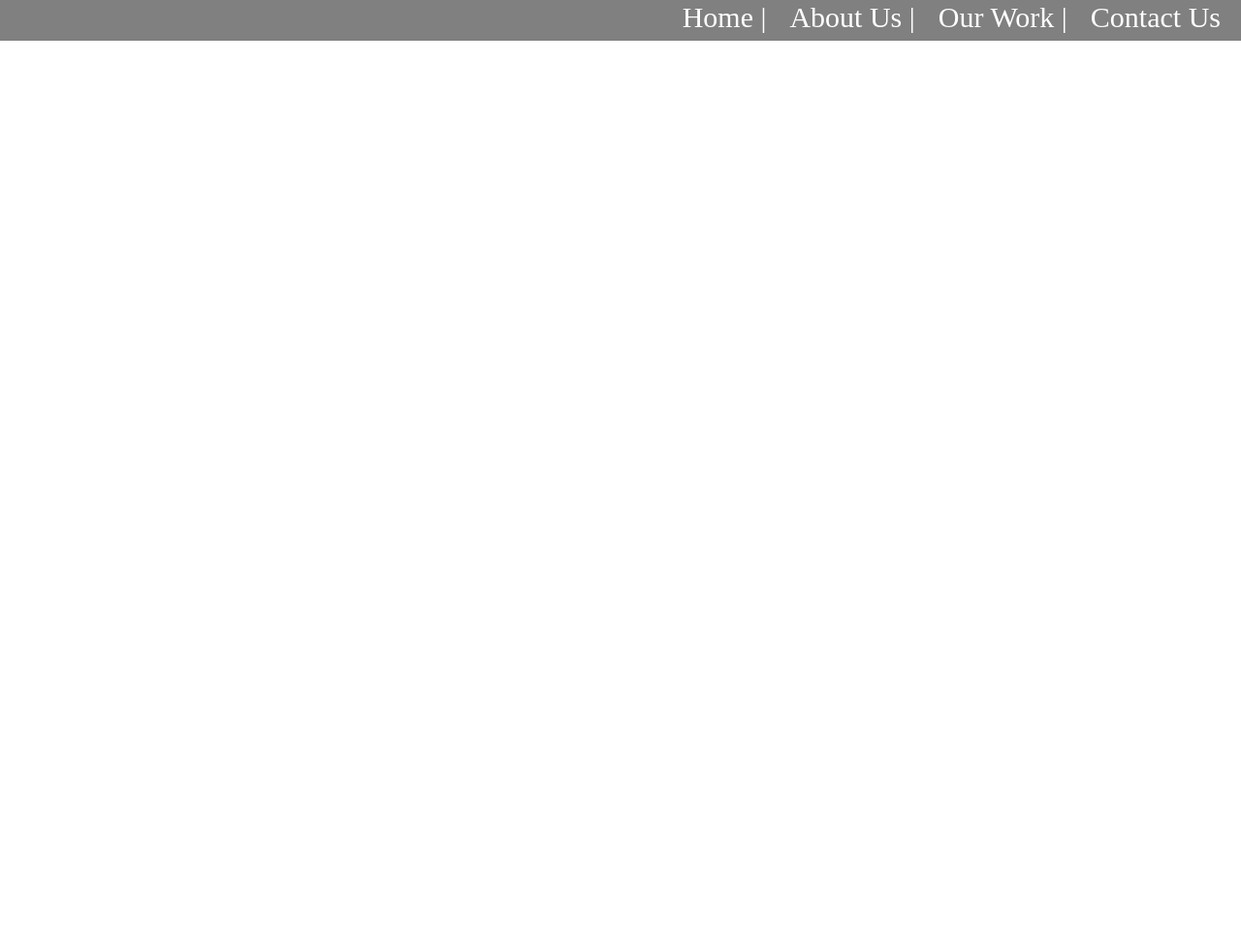
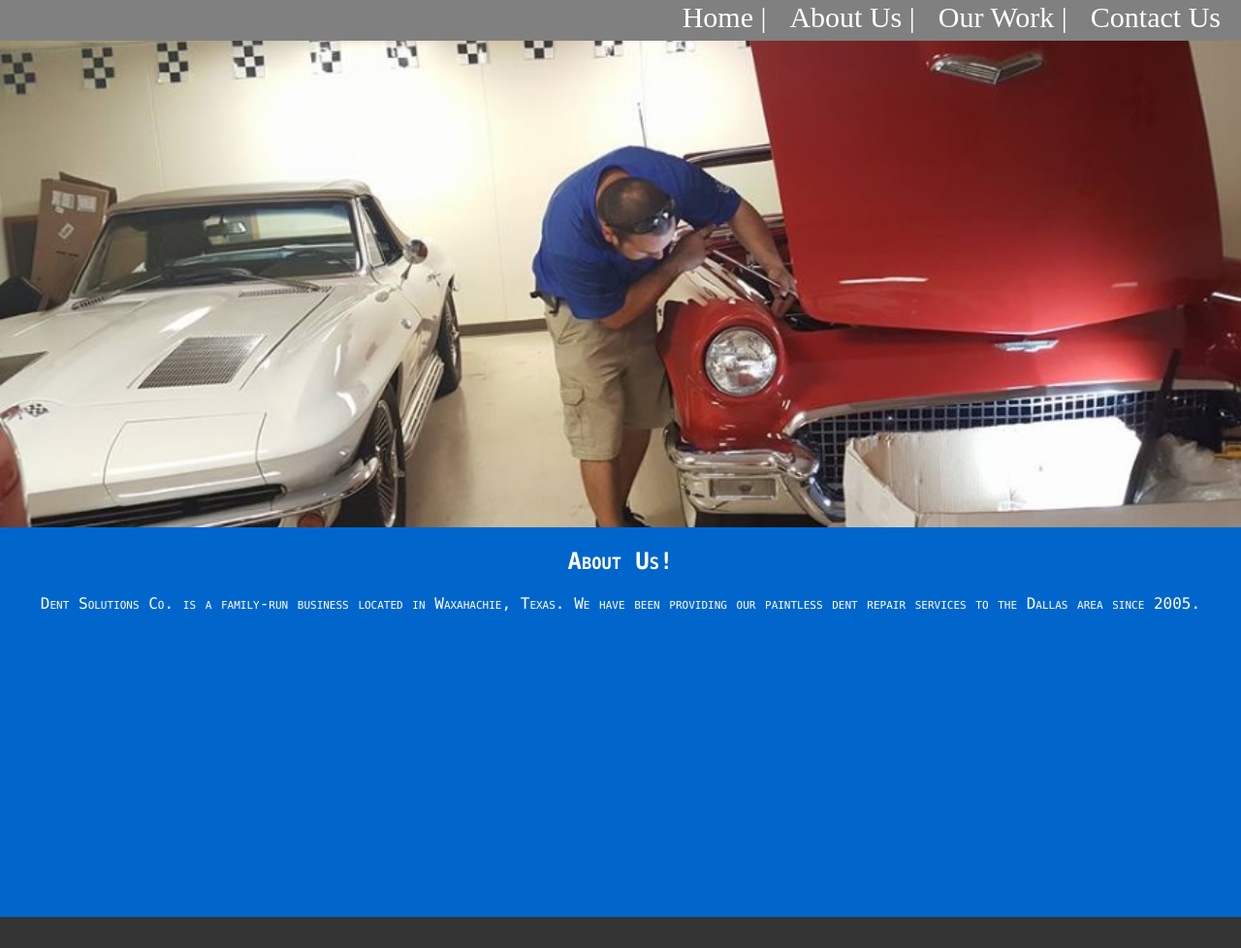
Before and after one commit to DamonFoster/DentSolutionsCo, a PHP site: page /about.html in a window 1280 px wide. Shown: the part 78-1056 px from the top of the page at 97% size. Before the commit the page ends 120 px from the top, so only its background shows below. Run offline with PHP 8.4, Linux system fonts and the light colour scheme.

Commit message:
added background pic and some info on about

```diff
--- a/about.html
+++ b/about.html
@@ -21,6 +21,16 @@
 			</ul>
 
 		</div>
+
+		<section id="aboutPic"></section>
+
+		<section id="about">
+
+				<h1>About Us!</h1>
+				<p>Dent Solutions Co. is a family-run business located in Waxahachie, Texas. We have been providing our paintless dent repair services to the Dallas area since 2005. </p>
+		</section>
+
+		<footer></footer>
 	</div>
 </body>
 </html>
--- a/contact.html
+++ b/contact.html
@@ -21,6 +21,11 @@
 			</ul>
 
 		</div>
+
+		<section id="contact"></section>
+
+		<footer></footer>
+
 	</div>
 </body>
 </html>
--- a/index.html
+++ b/index.html
@@ -25,7 +25,7 @@
 
 		<section id="home">
 
-			<h1>Content</h1>
+
 
 		</section>
 
--- a/style.css
+++ b/style.css
@@ -52,6 +52,10 @@ a {
 	color: white;
 }
 
+.gold {
+	color: gold;
+}
+
 a:link {
 	color: white;
 	text-decoration: none;
@@ -73,6 +77,28 @@ a:hover {
     -o-background-size: cover;
 }
 
+#aboutPic {
+	height: 500px;
+	margin:0;
+	padding: 1px;
+	background: url(./img/joshWork.jpg) no-repeat center center scroll;
+    -webkit-background-size: cover;
+    -moz-background-size: cover;
+    background-size: cover;
+    -o-background-size: cover;
+}
+
+#about {
+	height: 400px;
+	background: #0066CC;
+	margin:0;
+	padding:1px;
+	color:white;
+	text-align: center;
+	font-family: "Lucida Sans Typewriter", "Lucida Console", monaco, "Bitstream Vera Sans Mono", monospace;
+	font-variant: small-caps;
+}
+
 footer {
 	background: #333333;
 	height: 30px;
--- a/work.html
+++ b/work.html
@@ -21,6 +21,11 @@
 			</ul>
 
 		</div>
+
+		<section id="work"></section>
+
+		<footer></footer>
+
 	</div>
 </body>
 </html>
```
Also changed, not shown: img/joshWork.jpg (added).
